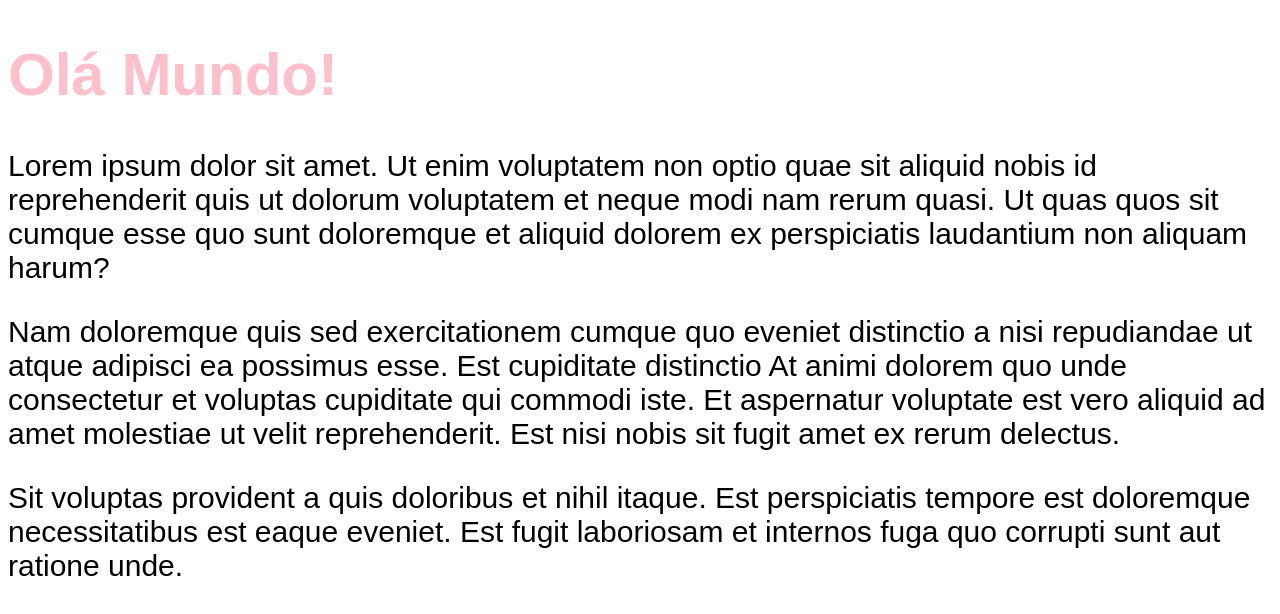
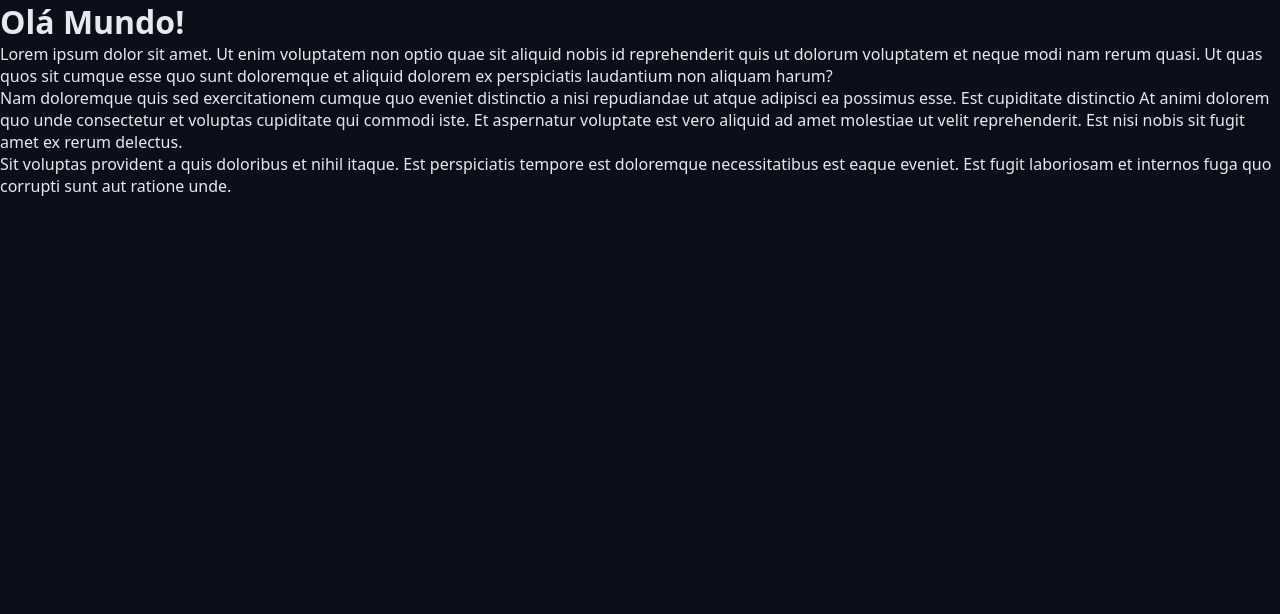
Before and after one commit to sararrmuniz/chronos-pomodoro, a React (Vite) app: page / in a window 1280 px wide. Shown: the top 614 px of the page. Built offline with nearby package versions, Linux system fonts and the light colour scheme.

Commit message:
primeiros passos do React

```diff
--- a/src/App.tsx
+++ b/src/App.tsx
@@ -1,10 +1,12 @@
+import { Heading } from './components/Heading';
+
 import './styles/theme.css'
 import './styles/globals.css'
 
 export function App() {
   return (
     <>
-      <h1>Olá Mundo!</h1>
+      <Heading/>
       <p>
         Lorem ipsum dolor sit amet. Ut enim voluptatem non optio quae sit
         aliquid nobis id reprehenderit quis ut dolorum voluptatem et neque modi
--- /dev/null
+++ b/src/components/Heading.tsx
@@ -0,0 +1,5 @@
+import styles from './Heading.module.css';
+
+export function Heading(){
+    return <h1 className={styles.heading}>Olá Mundo!</h1>
+}
--- a/src/styles/globals.css
+++ b/src/styles/globals.css
@@ -1,8 +1,16 @@
-body {
-    font-family: sans-serif;
-    font-size: 30px;
+*{
+    margin: 0;
+    padding: 0;
+    box-sizing: border-box;
 }
 
-h1{
-    color: var(--primary);
+html{
+    font-size: 62.5%;
 }
+
+body{
+    font-size: 1.6rem;
+    font-family: system-ui, -apple-system, BlinkMacSystemFont, 'Segoe UI', Roboto, Oxygen, Ubuntu, Cantarell, 'Open Sans', 'Helvetica Neue', sans-serif;
+    background: var(--gray-900);
+    color: var(--text-default);
+}
--- a/src/styles/theme.css
+++ b/src/styles/theme.css
@@ -1,3 +1,38 @@
-:root{
-    --primary: pink;
+:root {
+  --primary: pink;
+  --gray-100: #e6e9f0;
+  --gray-200: #cdd3e1;
+  --gray-300: #aab3cc;
+  --gray-400: #555f7d;
+  --gray-500: #454f6a;
+  --gray-600: #363d56;
+  --gray-700: #272f43;
+  --gray-800: #181f2e;
+  --gray-900: #0a0f1a;
+
+  --primary-light: #4de7b7;
+  --primary: #0da170;
+  --primary-dark: #065f46;
+
+  --link-color: #10b981;
+  --link-hover: #0b8a60;
+
+  --success: #22c55e;
+  --warning: #eab308;
+  --error: #991b1b;
+  --info: #0ea5e9;
+
+  --text-over-primary: #0a0f1a;
+  --text-over-primary-dark: #e6e9f0;
+  --text-over-primary-light: #0a0f1a;
+  --text-over-success: #0a0f1a;
+  --text-over-warning: #0a0f1a;
+  --text-over-error: #e6e9f0;
+  --text-over-info: #0a0f1a;
+
+  --text-default: #e6e9f0;
+  --text-muted: #aab3cc;
+
+  --disabled: #555f7d;
+  --text-disabled: #aab3cc;
 }
```
Also changed, not shown: src/components/Heading.module.css (added).
